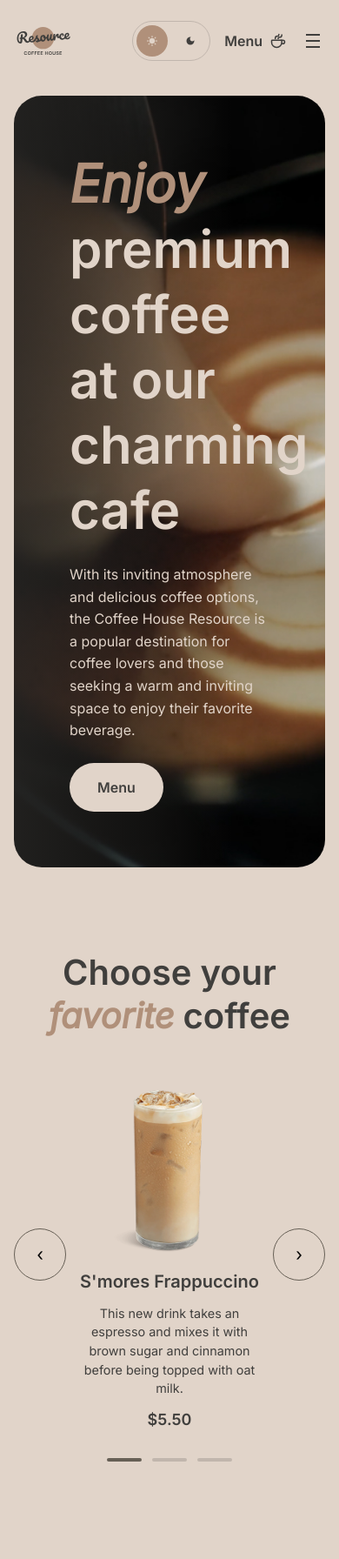
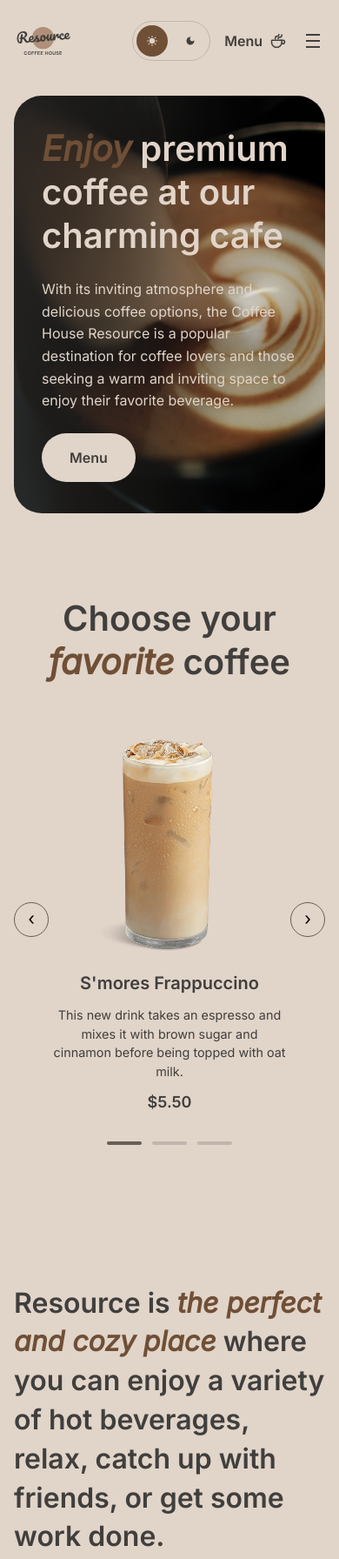
Before and after one commit to XDobriev/rsschool-landing-page, a website built with Vite: page index.html in a window 390 px wide. Shown: the top 1792 px of the page at 87% size. Built offline with nearby package versions, Linux system fonts and the light colour scheme.

Commit message:
fix: add missing tablet/mobile breakpoints and improve theme contrast

```diff
--- a/src/styles/_about.scss
+++ b/src/styles/_about.scss
@@ -47,4 +47,12 @@
   .about__images {
     flex-direction: column;
   }
+
+  .about__image {
+    display: none;
+  }
+
+  .about__image--tall {
+    display: block;
+  }
 }
--- a/src/styles/_favorites.scss
+++ b/src/styles/_favorites.scss
@@ -1,3 +1,5 @@
+@use 'variables' as *;
+
 .favorites {
   padding-block: 80px;
   text-align: center;
@@ -108,3 +110,14 @@
     background-color: var(--color-border-inverse);
   }
 }
+
+@media (max-width: $breakpoint-tablet) {
+  .slider {
+    padding-inline: 44px;
+  }
+
+  .slider__control {
+    width: 40px;
+    height: 40px;
+  }
+}
--- a/src/styles/_footer.scss
+++ b/src/styles/_footer.scss
@@ -18,6 +18,7 @@
   color: var(--color-text-inverse);
   border-radius: 32px;
   padding: 64px 80px;
+  --color-text-accent: #e8bd8e;
 }
 
 .footer__slogan {
@@ -85,3 +86,13 @@
 .contacts-list__link:hover {
   color: var(--color-text-accent);
 }
+
+@media (max-width: $breakpoint-tablet) {
+  .footer__inner {
+    padding: 32px 24px;
+  }
+
+  .footer__slogan {
+    font-size: 2.5rem;
+  }
+}
--- a/src/styles/_hero.scss
+++ b/src/styles/_hero.scss
@@ -56,6 +56,22 @@
 
   &:hover {
     background-color: var(--color-text-accent);
-    color: var(--color-text-inverse);
+    color: var(--color-btn-hover-text);
   }
 }
+
+@media (max-width: $breakpoint-tablet) {
+  .hero__inner {
+    min-height: 480px;
+    padding: 32px;
+  }
+
+  .hero__title {
+    font-size: 2.5rem;
+    max-width: none;
+  }
+
+  .hero__text {
+    max-width: none;
+  }
+}
--- a/src/styles/_variables.scss
+++ b/src/styles/_variables.scss
@@ -10,7 +10,7 @@ $container-max-width: 1440px;
 :root {
   --color-text-primary: #403f3d;
   --color-text-inverse: #e1d4c9;
-  --color-text-accent: #b0907a;
+  --color-text-accent: #6f4f36;
 
   --color-bg-page: #e1d4c9;
   --color-bg-container: #665f55;
@@ -18,6 +18,8 @@ $container-max-width: 1440px;
 
   --color-border-primary: #c1b6ad;
   --color-border-inverse: #665f55;
+
+  --color-btn-hover-text: #e1d4c9;
 }
 
 [data-theme='dark'] {
@@ -31,4 +33,6 @@ $container-max-width: 1440px;
 
   --color-border-primary: #665f55;
   --color-border-inverse: #c1b6ad;
+
+  --color-btn-hover-text: #292826;
 }
```
